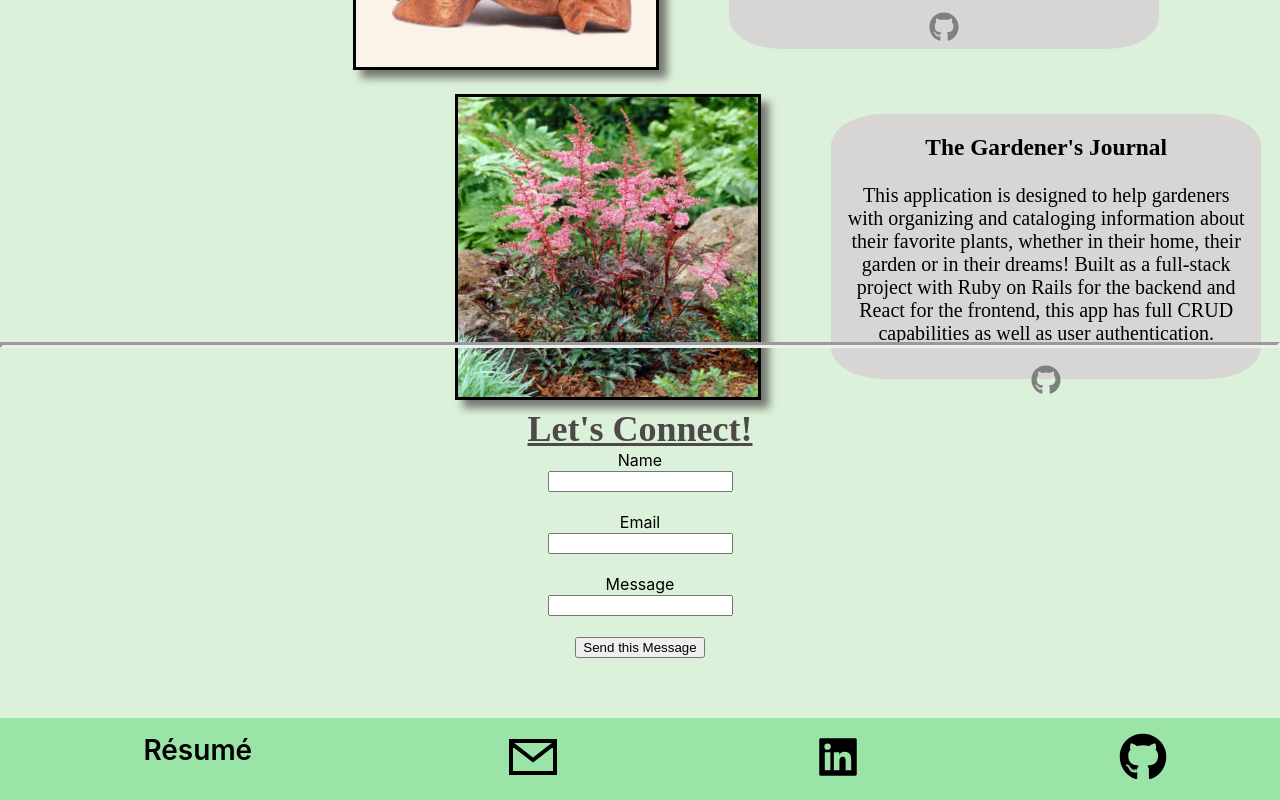
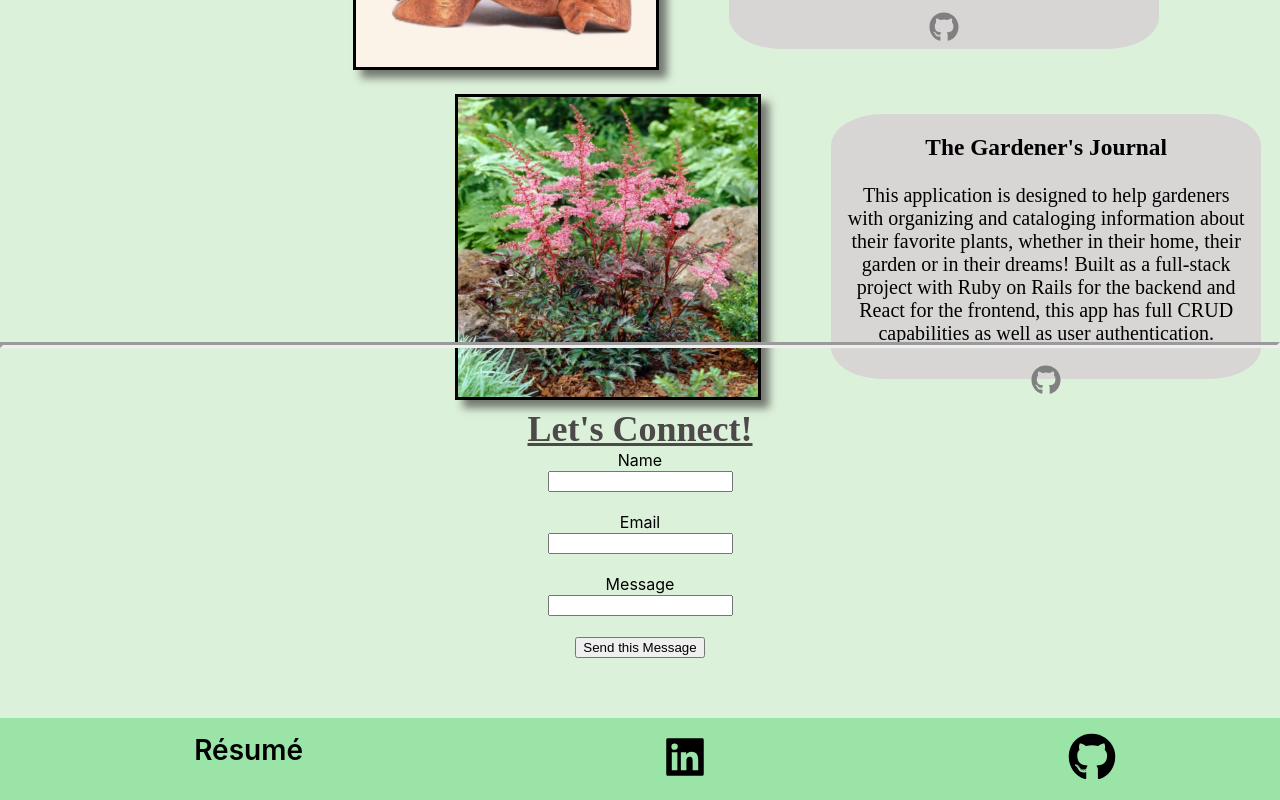
Before and after one commit to info2amy/Portfolio, a React (Create React App) app: page / in a window 1280 px wide. Shown: the part 3063-3863 px from the top of the page. Built offline with nearby package versions, Linux system fonts and the light colour scheme; a web font is replaced by a local one.

Commit message:
email link

```diff
--- a/src/App.css
+++ b/src/App.css
@@ -51,7 +51,7 @@ a {
 }
 
 a:hover {
-  transform: scale(1.2);
+  transform: scale(1.1);
   color: #0d694c;
   font-weight: 800;
 }
--- a/src/App.js
+++ b/src/App.js
@@ -151,9 +151,9 @@ function App() {
           >
             Résumé
           </a>
-          <a href="mailto:info2amy@yahoo.com" target="_blank" rel="noreferrer">
+          {/* <a href="mailto:info2amy@yahoo.com" target="_blank" rel="noreferrer">
             <GrMailOption size="3em" color="black" />
-          </a>
+          </a> */}
           <a
             href="https://www.linkedin.com/in/amy-a-kumar/"
             target="_blank"
```
